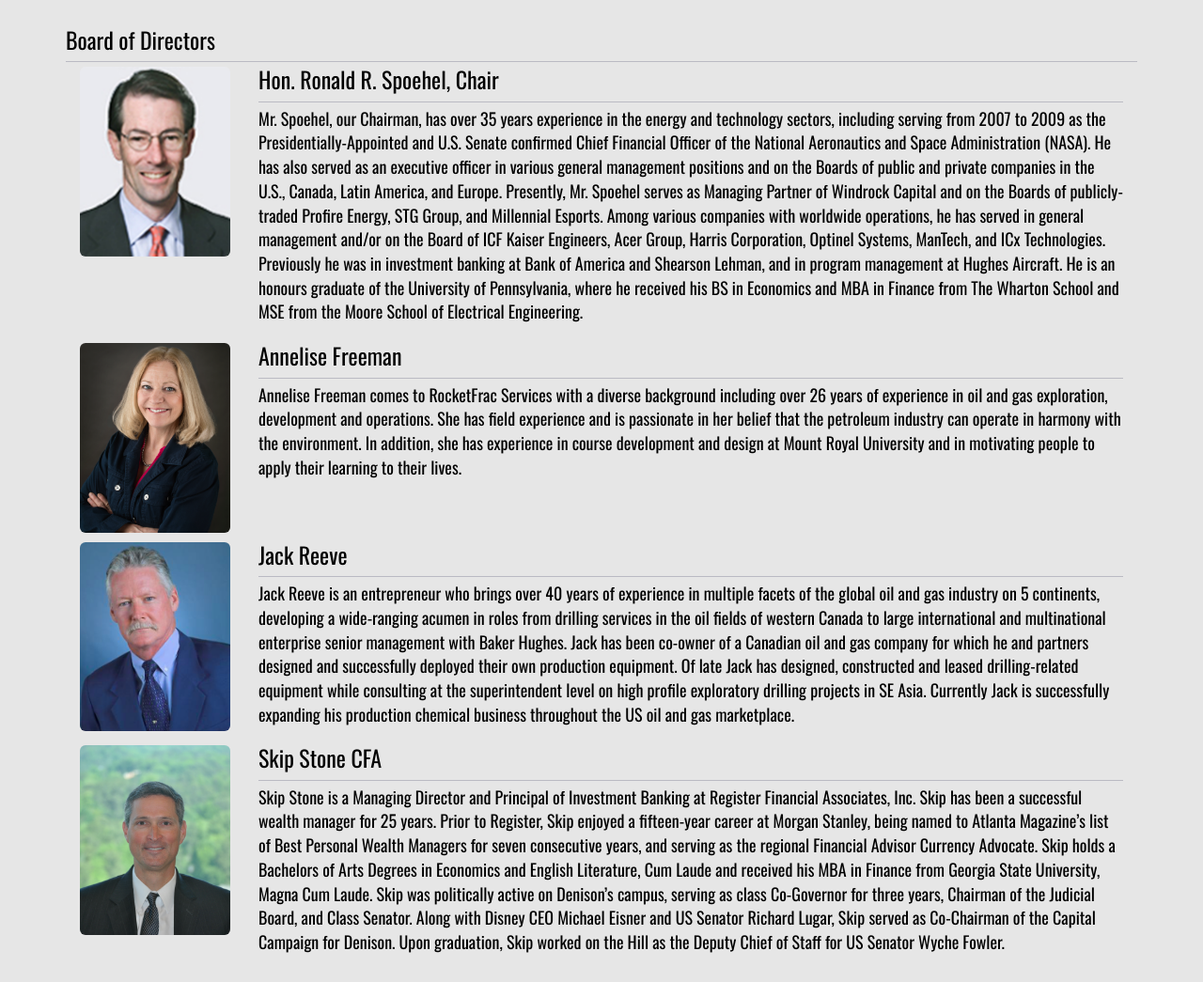
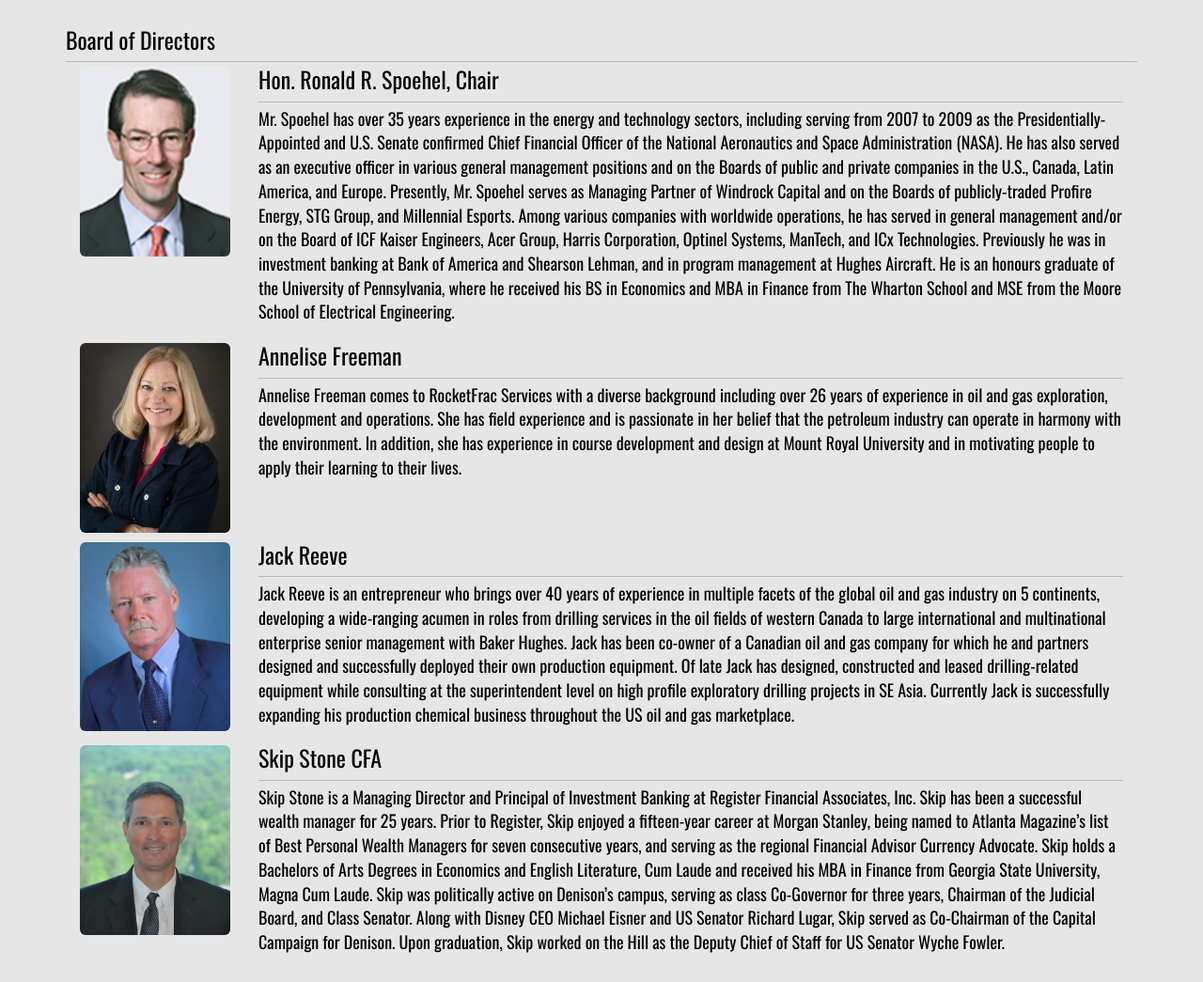
Before and after one commit to AdvanceRatio/RocketFracWeb, a PHP site: page /about/directors in a window 1280 px wide. Shown: the part 81-1126 px from the top of the page at 94% size. Run offline with PHP 8.4, Linux system fonts and the light colour scheme.

Commit message:
There is no man in chair, apparently.

```diff
--- a/about/directors.php
+++ b/about/directors.php
@@ -34,7 +34,7 @@
              <div class="col-md-10 text-left">
                  <h3 class="h3-team">Hon. Ronald R. Spoehel, Chair</h3>
                  <hr>
-                 <p>Mr. Spoehel, our Chairman, has over 35 years experience in the energy and technology sectors, including serving from 2007 to 2009 as the Presidentially-Appointed and U.S. Senate confirmed Chief Financial Officer of the National Aeronautics and Space Administration (NASA).  He has also served as an executive officer in various general management positions and on the Boards of public and private companies in the U.S., Canada, Latin America, and Europe.
+                 <p>Mr. Spoehel has over 35 years experience in the energy and technology sectors, including serving from 2007 to 2009 as the Presidentially-Appointed and U.S. Senate confirmed Chief Financial Officer of the National Aeronautics and Space Administration (NASA).  He has also served as an executive officer in various general management positions and on the Boards of public and private companies in the U.S., Canada, Latin America, and Europe.
 Presently, Mr. Spoehel serves as Managing Partner of Windrock Capital and on the Boards of publicly-traded Profire Energy, STG Group, and Millennial Esports.  Among various companies with worldwide operations, he has served in general management and/or on the Board of ICF Kaiser Engineers, Acer Group, Harris Corporation, Optinel Systems, ManTech, and ICx Technologies.  Previously he was in investment banking at Bank of America and Shearson Lehman, and in program management at Hughes Aircraft.  He is an honours graduate of the University of Pennsylvania, where he received his BS in Economics and MBA in Finance from The Wharton School and MSE from the Moore School of Electrical Engineering.</p>
              </div>
          </div>
```
